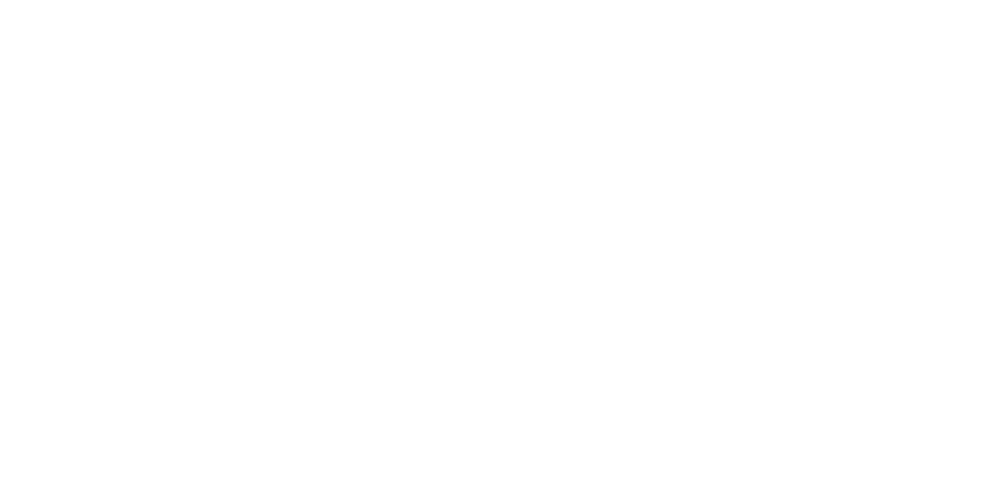
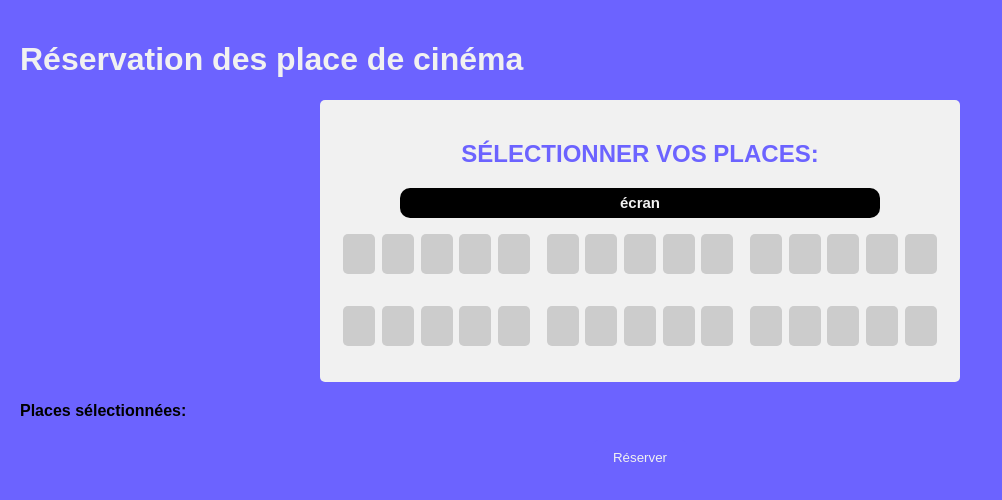
Before and after one commit to carmasol/place-de-cin-ma-, a plain HTML site: page index.html in a window 1280 px wide. Shown: the whole page, without its empty margins (0-1002 px from the left). Drawn offline with Linux system fonts and the light colour scheme.

Commit message:
fichier index et style finaliser

```diff
--- a/index.html
+++ b/index.html
@@ -3,9 +3,74 @@
 <head>
     <meta charset="UTF-8">
     <meta name="viewport" content="width=device-width, initial-scale=1.0">
+    <link rel="stylesheet" href="style.css">
     <title>Document</title>
 </head>
 <body>
+    <h1>Réservation des place de cinéma</h1>
 
+    <div id="cinema">
+        <h2>Sélectionner vos places: </h2>
+
+        <div id="screen">écran</div>
+
+        <div id="seats">
+            <div class="row">
+                <div class="seat"></div>
+                <div class="seat"></div>
+                <div class="seat"></div>
+                <div class="seat"></div>
+                <div class="seat"></div>
+            </div>
+            <div class="row">
+                <div class="seat"></div>
+                <div class="seat"></div>
+                <div class="seat"></div>
+                <div class="seat"></div>
+                <div class="seat"></div>
+            </div>
+            <div class="row">
+                <div class="seat"></div>
+                <div class="seat"></div>
+                <div class="seat"></div>
+                <div class="seat"></div>
+                <div class="seat"></div>
+            </div>
+        </div>
+
+        <div id="seats">
+            <div class="row">
+                <div class="seat"></div>
+                <div class="seat"></div>
+                <div class="seat"></div>
+                <div class="seat"></div>
+                <div class="seat"></div>
+            </div>
+            <div class="row">
+                <div class="seat"></div>
+                <div class="seat"></div>
+                <div class="seat"></div>
+                <div class="seat"></div>
+                <div class="seat"></div>
+            </div>
+            <div class="row">
+                <div class="seat"></div>
+                <div class="seat"></div>
+                <div class="seat"></div>
+                <div class="seat"></div>
+                <div class="seat"></div>
+            </div>
+        </div>
+
+
+    </div>
+
+    <p id="selected-seats">Places sélectionnées:</p>
+
+    <p id="status-message"></p>
+
+    <button id="btn-reserve">Réserver</button>
+
+    <script src="script.js"></script>
 </body>
 </html>
--- a/style.css
+++ b/style.css
@@ -0,0 +1,107 @@
+
+body {
+    font-family: Arial, Helveticaz, sans-serif;
+    margin: 0;
+    padding: 20px;
+    background: #6c63ff;
+}
+
+h1 {
+    color: #f1f1f1;
+}
+
+h2 {
+    text-align: center;
+    color: #6c63ff;
+    font-weight: bold;
+    text-transform: uppercase;
+}
+
+#cinema {
+    max-width: 600px;
+    margin: 0 auto;
+    padding: 20px;
+    background: #f1f1f1;
+    border-radius: 5px;
+}
+
+#screen {
+    text-align: center;
+    font-weight: bold;
+    font-size: 15px;
+    width: 80%;
+    height: 30px;
+    line-height: 30px;
+    margin:0 auto;
+    background: #000;
+    border-radius: 10px;
+    color: #f1f1f1;
+}
+
+#seats {
+    display: grid;
+    grid-template-columns: repeat(auto-fit, minmax(40px, 1fr));
+    gap: 10px;
+
+}
+
+.row {
+    display: flex;
+    justify-content: center;
+    margin: 1rem 0;
+}
+
+.seat {
+    width: 40px;
+    height: 40px;
+    background: #ccc;
+    border-radius: 5px;
+    cursor: pointer;
+    margin: 0 0.2rem;
+}
+
+.seat.selected {
+    background: #6c63ff;
+
+}
+
+#selected-seats {
+    margin-top: 20px;
+    font-weight: bold;
+}
+
+#status-message {
+    margin-top: 10px;
+    text-align: center;
+}
+
+#btn-reserve {
+    display: block;
+    margin: 20px auto;
+    padding: 10px 20px;
+    background: #6c63ff;
+    color: #f1f1f1;
+    border: none;
+    border-radius: 5px;
+    cursor: pointer;
+}
+
+#btn-reserve:hover {
+    background: #534dff;
+}
+
+@media screen and (max-width: 480px) {
+    #cinema {
+        padding: 10px;
+    }
+
+    .seat {
+        width: 30px;
+        height: 30px;
+    }
+
+    #btn-reserve {
+        padding: 8px 16px;
+    }
+
+}
```
Also changed, not shown: app.js (added).
